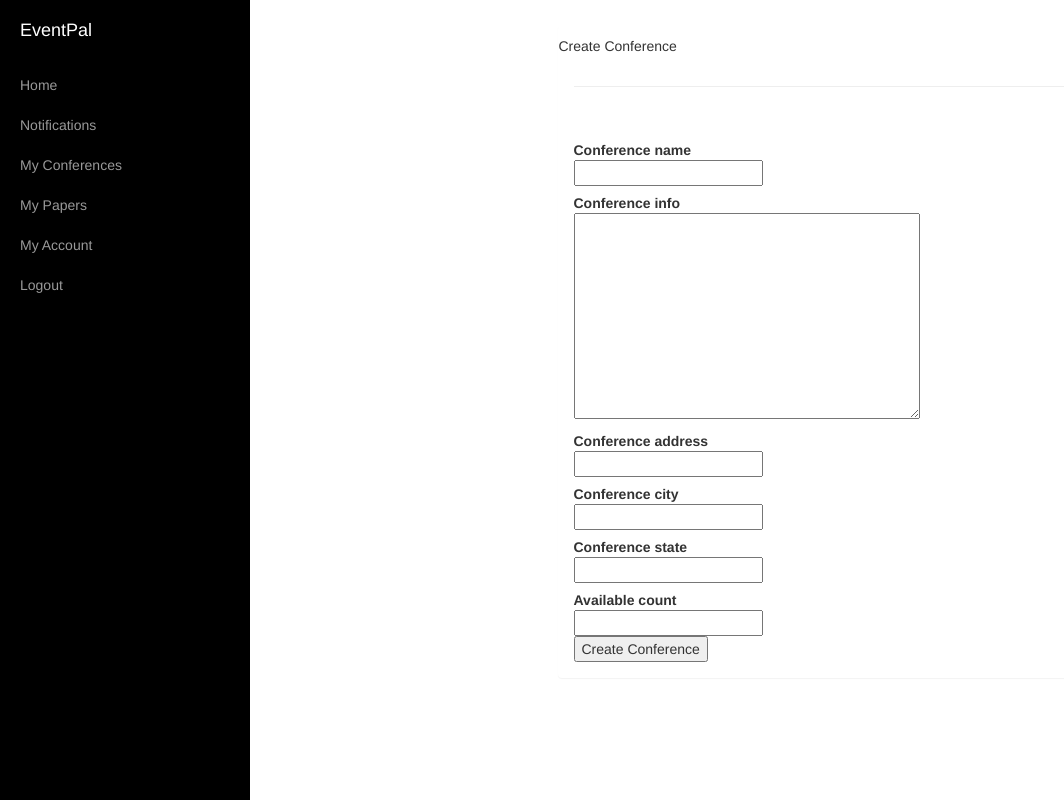
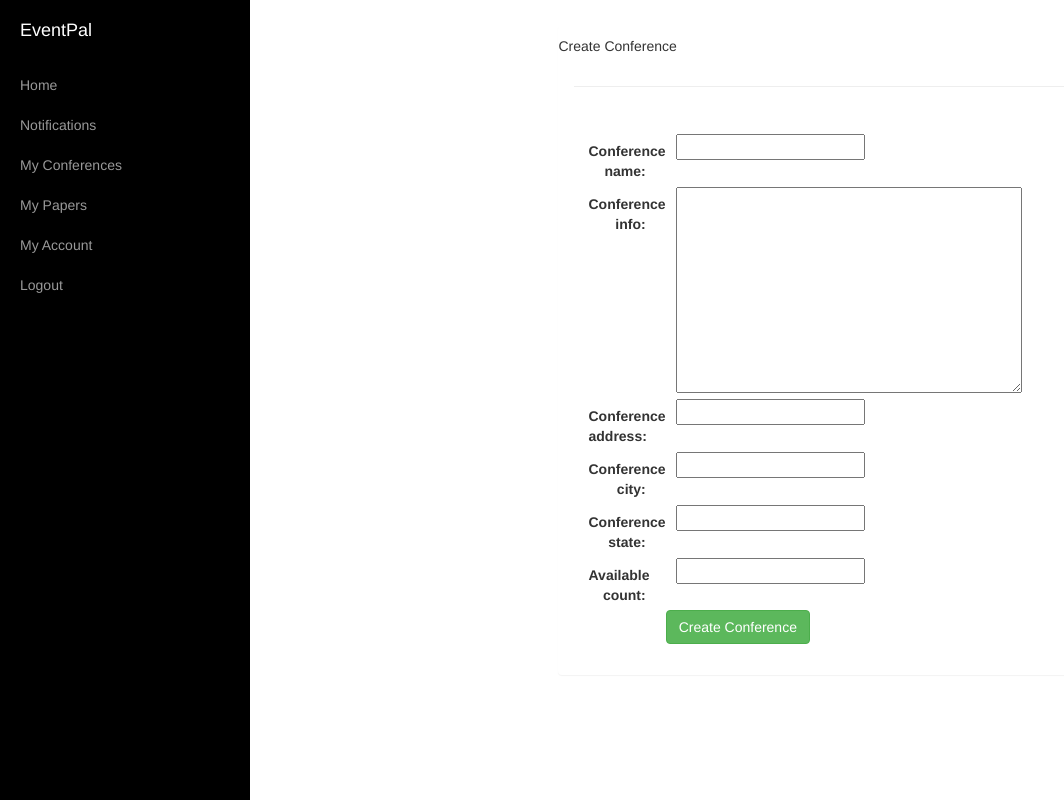
Before and after one commit to lukasfox23/Capstone, a Django app: page /createconference/ in a window 1280 px wide; the page is wider, and only the part inside the window is pictured. Shown: that part, without its empty margins (0-1064 px from the left). Run offline with Django 3.2, Linux system fonts and the light colour scheme; some libraries are stand-ins or nearby versions.

Commit message:
Desktop changes

```diff
--- /dev/null
+++ b/basic/templates/basic/form-template.html
@@ -0,0 +1,9 @@
+{% for field in form %}
+  <div>
+    <div class="col-sm-offset-2 col-sm-10">
+      <span class="text-danger small">{{ field.errors }}</span>
+    </div>
+    <label class="control-label col-sm-2">{{ field.label_tag }}</label>
+    <div class="col-sm-10">{{ field }}</div>
+  </div>
+{% endfor %}
--- a/conference/templates/conference/createconference.html
+++ b/conference/templates/conference/createconference.html
@@ -19,28 +19,12 @@
                         <div class="col-lg-12">
                             <form class="form-horizontal" method="post" action="">
                               {% csrf_token %}
-                              {% for field in form %}
-                                  {% if field.errors %}
-                                      <div class="control-group error">
-                                          <label class="control-label">{{ field.label }}</label>
-                                          <div class="controls">{{ field }}
-                                              <span class="help-inline">
-                                                  {% for error in  field.errors %}{{ error }}{% endfor %}
-                                              </span>
-                                          </div>
-                                      </div>
-                                  {% else %}
-                                      <div class="control-group">
-                                          <label class="control-label">{{ field.label }}</label>
-                                          <div class="controls">{{ field }}
-                                              {% if field.help_text %}
-                                                  <p class="help-inline"><small>{{ field.help_text }}</small></p>
-                                              {% endif %}
-                                          </div>
-                                      </div>
-                                  {% endif %}
-                              {% endfor %}
-                              <input type="submit" value="Create Conference" />
+                              {% include 'basic/form-template.html' %}
+                              <div class="form-group">
+                                <div class="col-sm-offset-2 col-sm-10">
+                                  <button type="submit" class="btn btn-success">Create Conference</button>
+                                </div>
+                              </div>
                             </form>
                         </div>
                     </div>
--- a/conference/views.py
+++ b/conference/views.py
@@ -30,7 +30,7 @@ def createconference(request):
             return render(request, "conference/conference.html", {'data':data})
     else:
         form = ConferenceForm()
-    return render(request, 'conference/createconference.html', {'form':form})
+        return render(request, 'conference/createconference.html', {'form':form})
 
 def gallery(request):
     return render(request, "conference/gallery.html")
```
Also changed, not shown: basic/templates/basic/register.html (+9 -5 lines), db.sqlite3.
